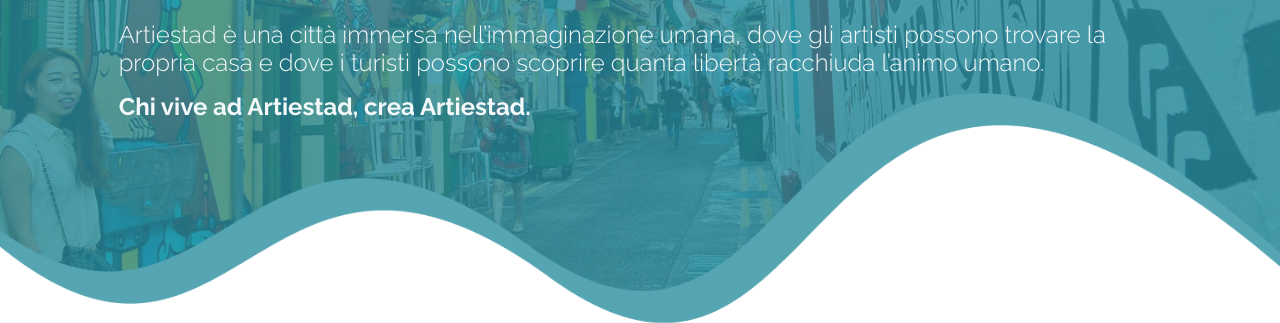
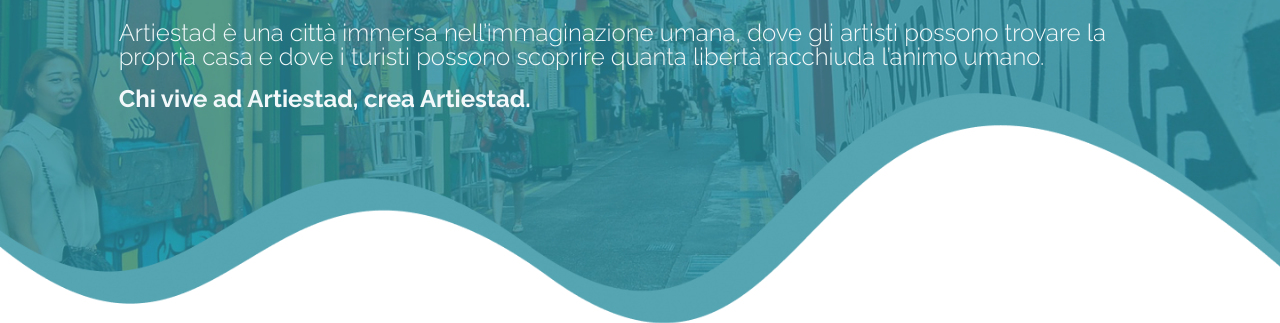
Before and after one commit to ElenaDT/Arstiestad_prova2, a website: page LaCitta.html in a window 1280 px wide. Shown: the part 221-544 px from the top of the page. Drawn offline with nearby package versions, Linux system fonts and the light colour scheme.

Commit message:
text-24 cambiata

```diff
--- a/css/style.css
+++ b/css/style.css
@@ -110,9 +110,9 @@ body {
 }
 
 .text24 {
-    font-size: 18px;
+
     font-weight: normal;
-    line-height: 28px;
+    line-height: 24px;
 }
 
 @media only screen and (min-width: 720px) {
@@ -494,6 +494,10 @@ body {
 /* Come raggiungerci____________________________________________*/
 .min-height-115 {
     min-height: 115px;
+}
+
+.line-height {
+    line-height: initial;
 }
 
 .bgrRaggiungere {
```
